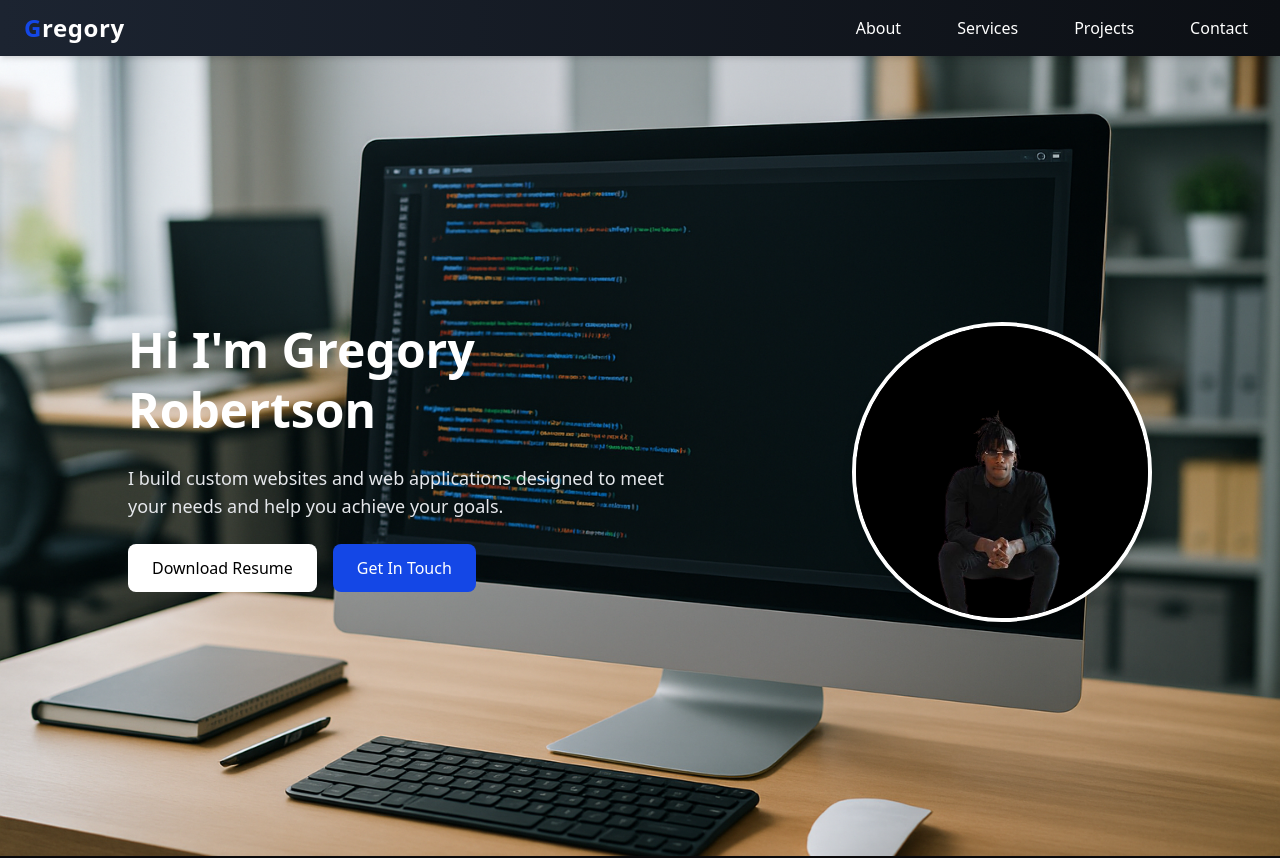
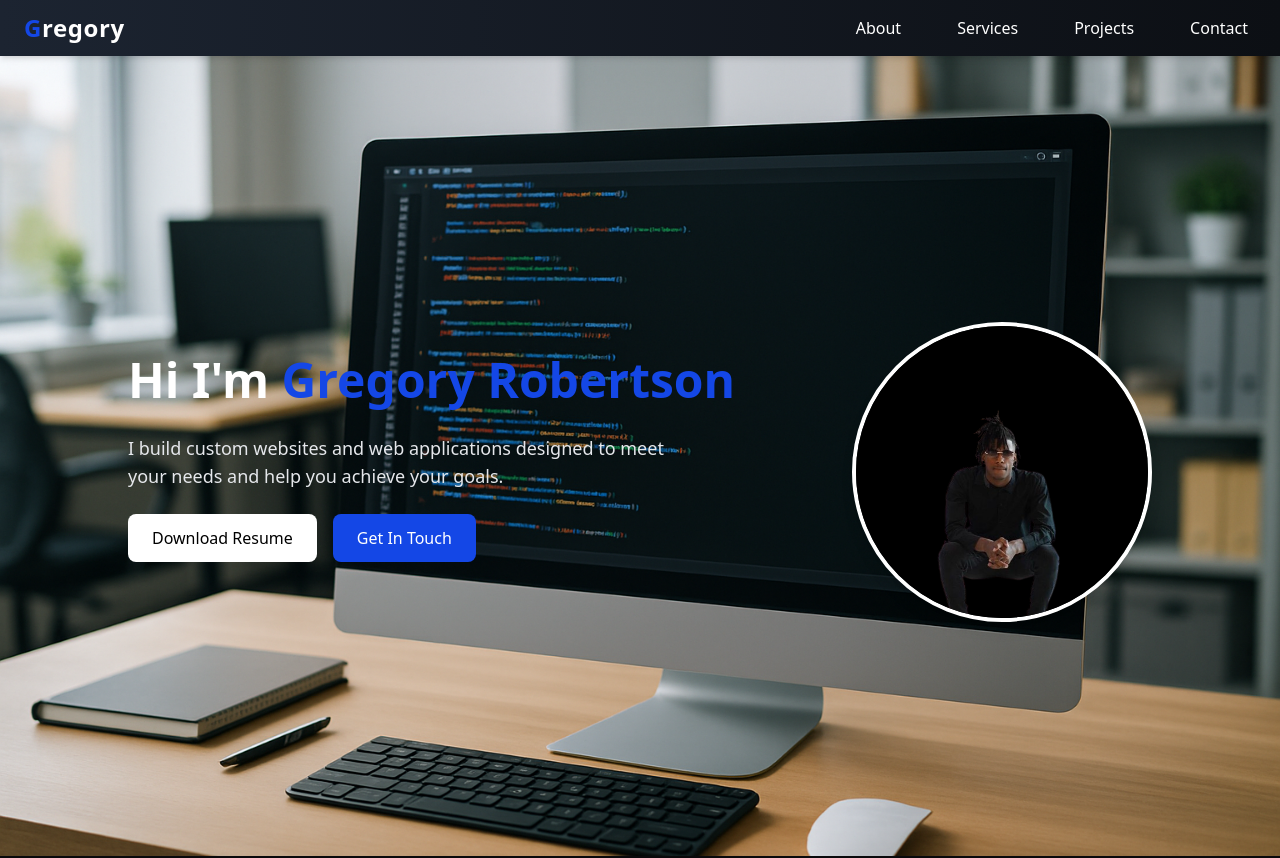
Before and after one commit to GregoryRobetertson/portfolio, a Next.js app: page / in a window 1280 px wide. Shown: the top 858 px of the page. Built offline with nearby package versions, Linux system fonts and the light colour scheme; no server answers.

Commit message:
chnage Gregory Robertson to blue

```diff
--- a/src/app/components/Hero.jsx
+++ b/src/app/components/Hero.jsx
@@ -13,7 +13,12 @@ export default function Hero() {
         {/* Left Text */}
         <div className="space-y-6 max-w-xl">
           <motion.h1 className="text-5xl font-bold leading-tight">
-            {letters.map((letter, index) => (
+            {letters.map((letter, index) => {
+              const nameStart = text.indexOf("Gregory Robertson");
+              const nameEnd = nameStart + "Gregory Robertson".length;
+              const isName = index >= nameStart && index < nameEnd;
+
+              return (
                 <motion.span
                   key={index}
                   initial={{ opacity: 0 }}
@@ -22,12 +27,13 @@ export default function Hero() {
                     delay: index * 0.05,
                     duration: 0.5,
                   }}
+                  className={isName ? "text-blue-700" : ""}
                 >
-                {letter}
+                  {letter === " " ? "\u00A0" : letter}
                 </motion.span>
-            ))}
+              );
+            })}
           </motion.h1>
-
           <motion.p
             className="text-lg text-gray-200"
             initial={{ opacity: 0 }}
@@ -42,7 +48,17 @@ export default function Hero() {
           </motion.p>
 
           {/* Buttons */}
-          <div className="flex gap-4">
+          <motion.div
+            initial={{ opacity: 0, y: 50 }}
+            whileInView={{ opacity: 1, y: 0 }}
+            viewport={{ once: true, amount: 0.2 }} // triggers when 20% is visible
+            transition={{
+              delay: 0.4,
+              duration: 1.5, // slow and smooth
+              ease: "easeOut",
+            }}
+            className="flex gap-4"
+          >
             <a
               href="/"
               className="bg-white text-black rounded-lg px-6 py-3 hover:bg-gray-600"
@@ -55,7 +71,7 @@ export default function Hero() {
             >
               Get In Touch
             </a>
-          </div>
+          </motion.div>
         </div>
 
         {/* Profile Image */}
```
Lines whose indentation alone changed are shown as unchanged.
